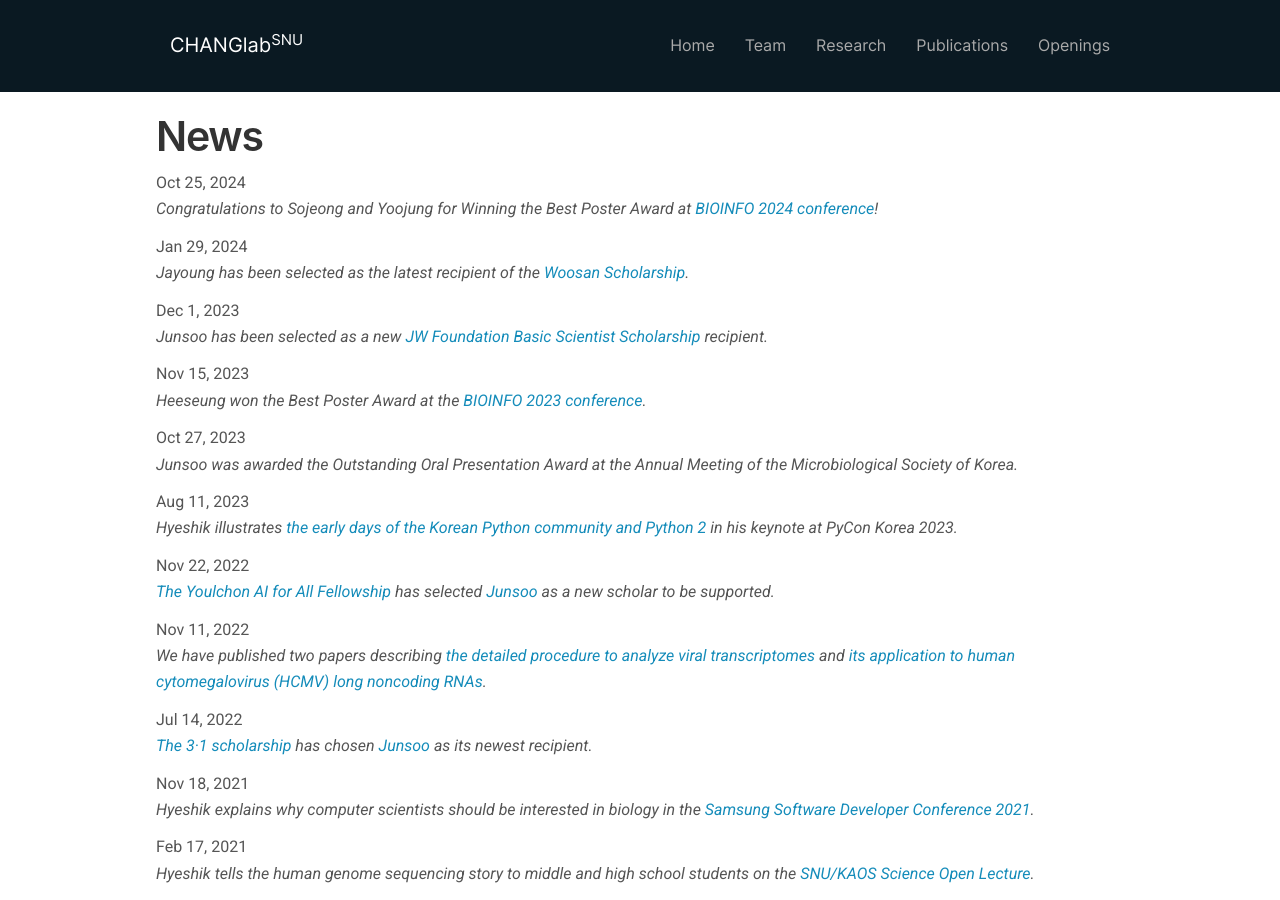
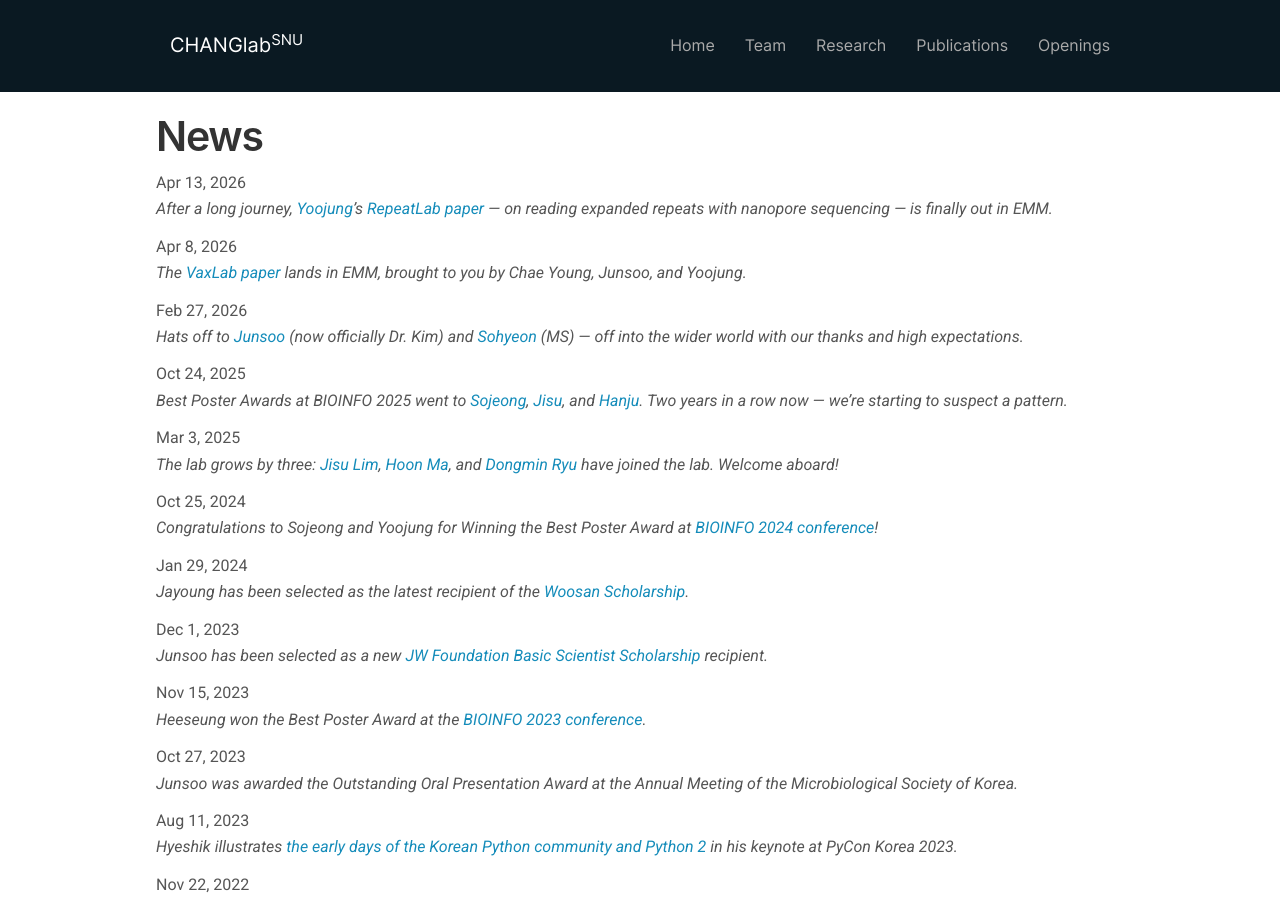
Before and after one commit to ChangLabSNU/ChangLabSNU.github.io, a Jekyll site: the page built from _pages/allnews.md, in a window 1280 px wide and 900 px high. Built offline with Jekyll 4.4.1, drawn with Linux system fonts in a browser that asks for light colours; nearby versions of some CDN libraries; some web fonts are replaced.

Commit message:
Add news entries for 2025–2026 events
Covers new grad student arrivals, BIOINFO 2025 poster awards,
Junsoo and Sohyeon's graduation, and the VaxLab and RepeatLab
paper publications.

```diff
--- a/_data/news.yml
+++ b/_data/news.yml
@@ -1,3 +1,18 @@
+- date: Apr 13, 2026
+  headline: 'After a long journey, <a href="/team/yoojung-han">Yoojung</a>’s <a href="https://www.nature.com/articles/s12276-026-01683-6">RepeatLab paper</a> — on reading expanded repeats with nanopore sequencing — is finally out in <em>EMM</em>.'
+
+- date: Apr 8, 2026
+  headline: 'The <a href="https://www.nature.com/articles/s12276-026-01637-y">VaxLab paper</a> lands in <em>EMM</em>, brought to you by Chae Young, Junsoo, and Yoojung.'
+
+- date: Feb 27, 2026
+  headline: 'Hats off to <a href="/team/junsoo-kim">Junsoo</a> (now officially Dr. Kim) and <a href="/team/sohyeon-ju">Sohyeon</a> (MS) — off into the wider world with our thanks and high expectations.'
+
+- date: Oct 24, 2025
+  headline: 'Best Poster Awards at BIOINFO 2025 went to <a href="/team/sojeong-lee">Sojeong</a>, <a href="/team/jisu-lim">Jisu</a>, and <a href="/team/hanju-lee">Hanju</a>. Two years in a row now — we''re starting to suspect a pattern.'
+
+- date: Mar 3, 2025
+  headline: 'The lab grows by three: <a href="/team/jisu-lim">Jisu Lim</a>, <a href="/team/hoon-ma">Hoon Ma</a>, and <a href="/team/dongmin-ryu">Dongmin Ryu</a> have joined the lab. Welcome aboard!'
+
 - date: Oct 25, 2024
   headline: 'Congratulations to Sojeong and Yoojung for Winning the Best Poster Award at <a href="http://bioinfo2024.ksbi.or.kr/">BIOINFO 2024 conference</a>!'
 
```
